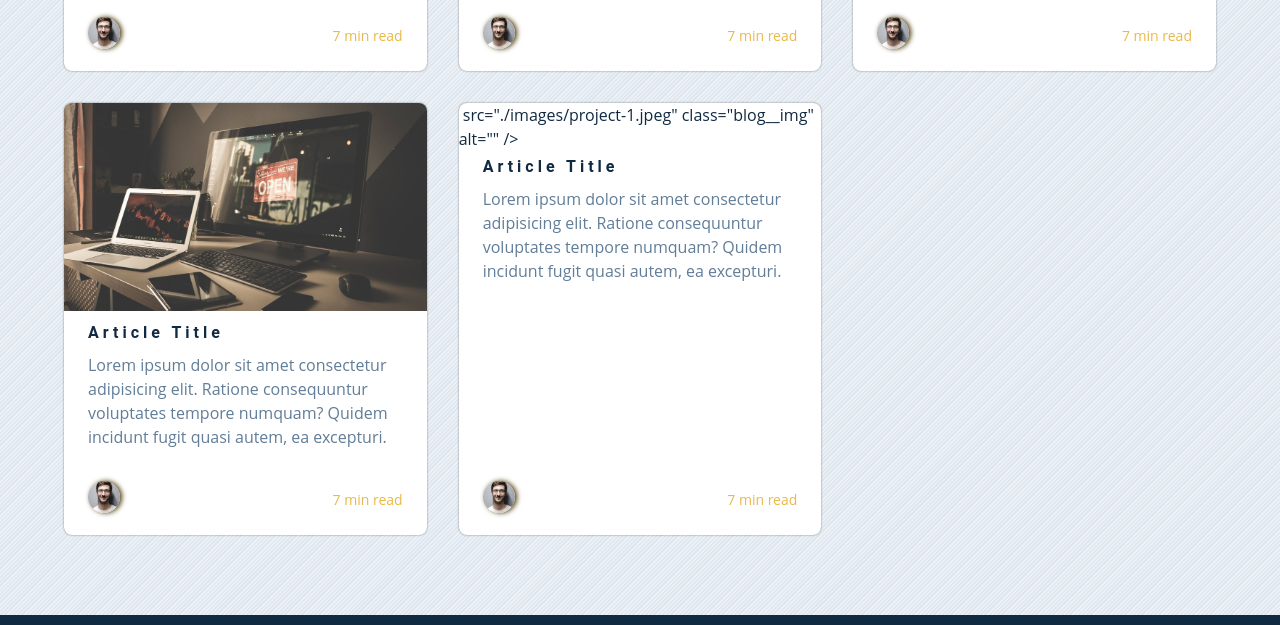
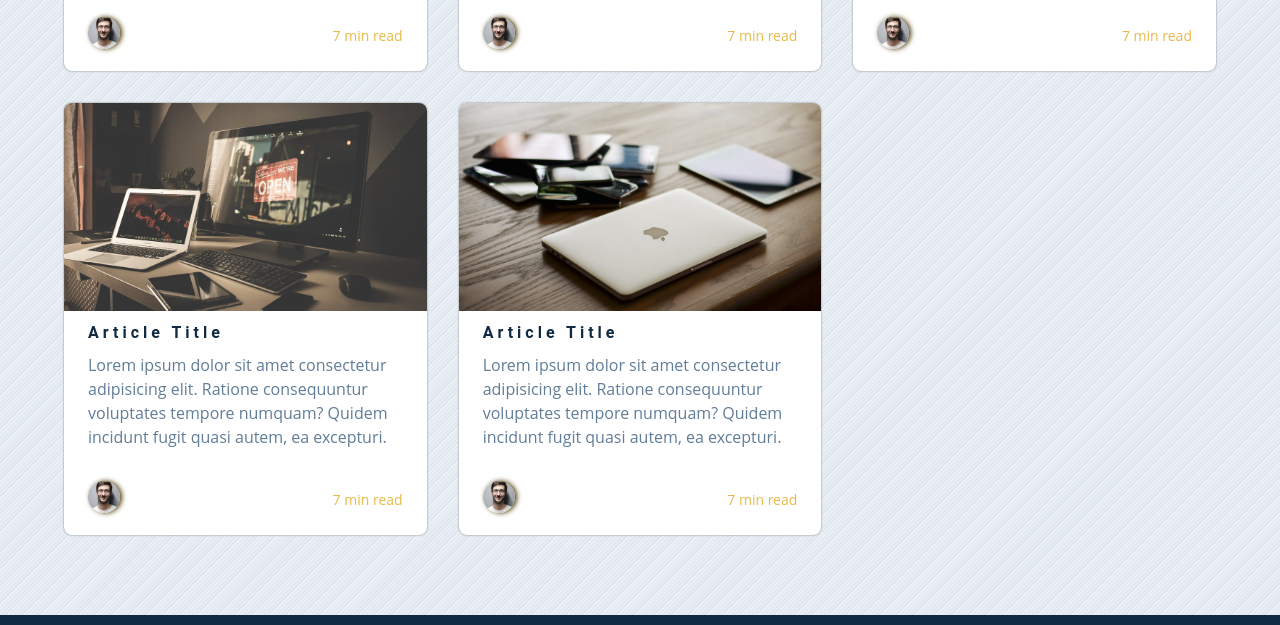
Before and after one commit to xAhmadRaza/simple_portfolio_grid, a plain HTML site: page index.html in a window 1280 px wide. Shown: the part 6641-7266 px from the top of the page. Drawn offline with Linux system fonts and the light colour scheme.

Commit message:
Update index.html
fix blog markup

```diff
--- a/index.html
+++ b/index.html
@@ -1221,7 +1221,7 @@
               <!-- end of blog item -->
             </li>
             <!-- end of blog item container -->
-            <!-- start of blog item container -->
+                  <!-- start of blog item container -->
             <li class="blog__item__container">
               <!-- start of blog item -->
               <article class="blog__item">
@@ -1232,36 +1232,40 @@
                     <!-- start of blog image container -->
                     <figure class="blog__img__container">
                       <!-- start of blog image -->
-                      <img <!-- end of blog image -- />
-                      src="./images/project-1.jpeg" class="blog__img" alt="" />
-                      <!-- end of blog image container -->
-                      <!-- start of blog text container -->
+                      <img
+                        src="./images/project-1.jpeg"
+                        class="blog__img"
+                        alt=""
+                      />
+                      <!-- end of blog image -->
                     </figure>
-                    <!-- start of blog title -->
+                    <!-- end of blog image container -->
+                    <!-- start of blog text container -->
                     <div class="blog__text__container">
+                      <!-- start of blog title -->
+                      <h4 class="blog__item__title">article title</h4>
                       <!-- end of blog title -->
                       <!-- start of blog intro -->
-                      <h4 class="blog__item__title">article title</h4>
-                      <!-- end of blog intro -->
-                      <!-- start of blog postage details -->
                       <p class="blog__intro__text">
                         Lorem ipsum dolor sit amet consectetur adipisicing elit.
                         Ratione consequuntur voluptates tempore numquam? Quidem
                         incidunt fugit quasi autem, ea excepturi.
                       </p>
-                      <!-- start of blog postage author img container-->
+                      <!-- end of blog intro -->
+                      <!-- start of blog postage details -->
                       <div class="blog__postage__details">
-                        <!-- start of blog postage author img -->
+                        <!-- start of blog postage author img container-->
                         <figure>
-                          <!-- end of blog postage author img-->
+                          <!-- start of blog postage author img -->
                           <img
                             src="./images/hero-img-small.jpeg"
                             alt="authror image"
                             class="blog__author__img"
                           />
-                          <!-- end of blog postage author img container-->
-                          <!-- start of blog read time -->
+                          <!-- end of blog postage author img-->
                         </figure>
+                        <!-- end of blog postage author img container-->
+                        <!-- start of blog read time -->
                         <div class="blog__read__duration">7 min read</div>
                         <!-- end of blog read time -->
                       </div>
```
